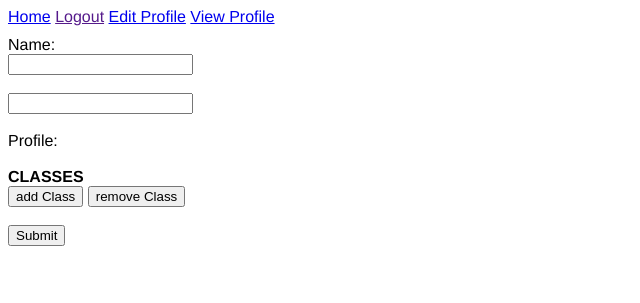
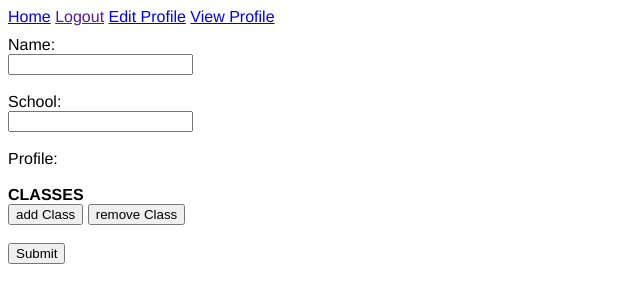
Before and after one commit to JBushagour/StudyGroupApp, a Python web app: template templates/profile-edit.html in a window 1280 px wide. Shown: the top 303 px of the page, without its empty margins (0-640 px from the left). Run offline with Jinja, Linux system fonts and the light colour scheme; the template is opened without the code that fills it, so the values that code supplies are empty.

Commit message:
Fix default course values

```diff
--- a/main.py
+++ b/main.py
@@ -47,8 +47,8 @@ class ProfileEditHandler(webapp2.RequestHandler):
             profile = socialdata.get_user_profile(get_user_email())
             if profile:
                 values['name'] = profile.name
+                values['school'] = profile.school
                 values['courses'] = profile.courses
-                values['school'] = profile.school
             render_template(self, 'profile-edit.html', values)
 
 
@@ -83,7 +83,6 @@ class ProfileSaveHandler(webapp2.RequestHandler):
                 values['successmsg'] = "Everything worked out fine."
             render_template(self, 'profile-edit.html', values)
 
-#
 
 class ProfileViewHandler(webapp2.RequestHandler):
     def get(self, profilename):
--- a/static_files/scripts.js
+++ b/static_files/scripts.js
@@ -23,7 +23,7 @@ function collectClasses() {
 
 addButton.addEventListener("click", (event) => {
     collectClasses();
-    classes.push('your-class-name');
+    classes.push('');
     showClasses();
 });
 
--- a/templates/profile-edit.html
+++ b/templates/profile-edit.html
@@ -4,6 +4,7 @@
 <form method="post" action="/profile-save">
     Name:<br>
     <input type="text" name="name" value="{{name}}"><br><br>
+    School:<br>
     <input type="text" name="school" value"{{school}}"><br><br>
     Profile:<br>
     <br><b>CLASSES</b><br>
```
